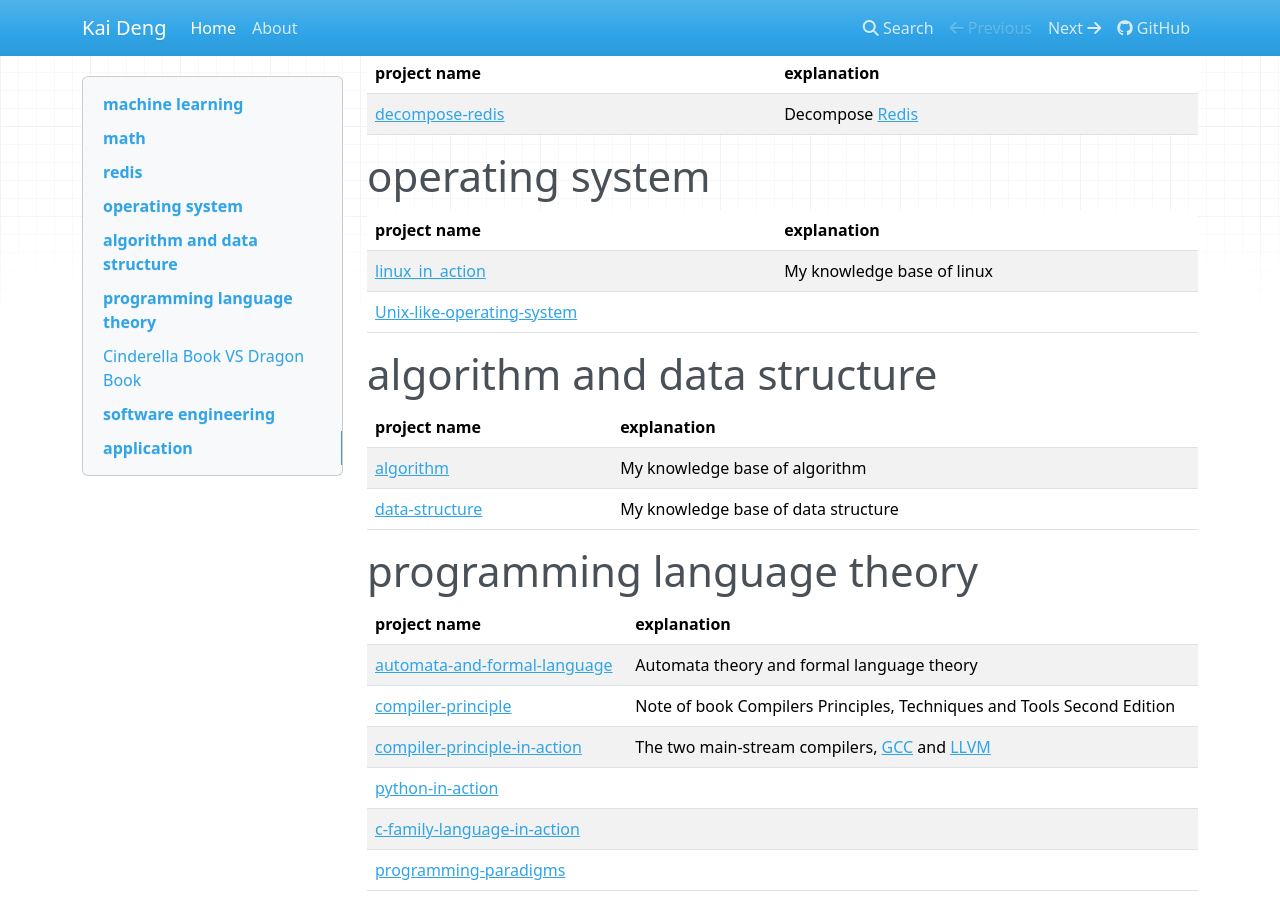
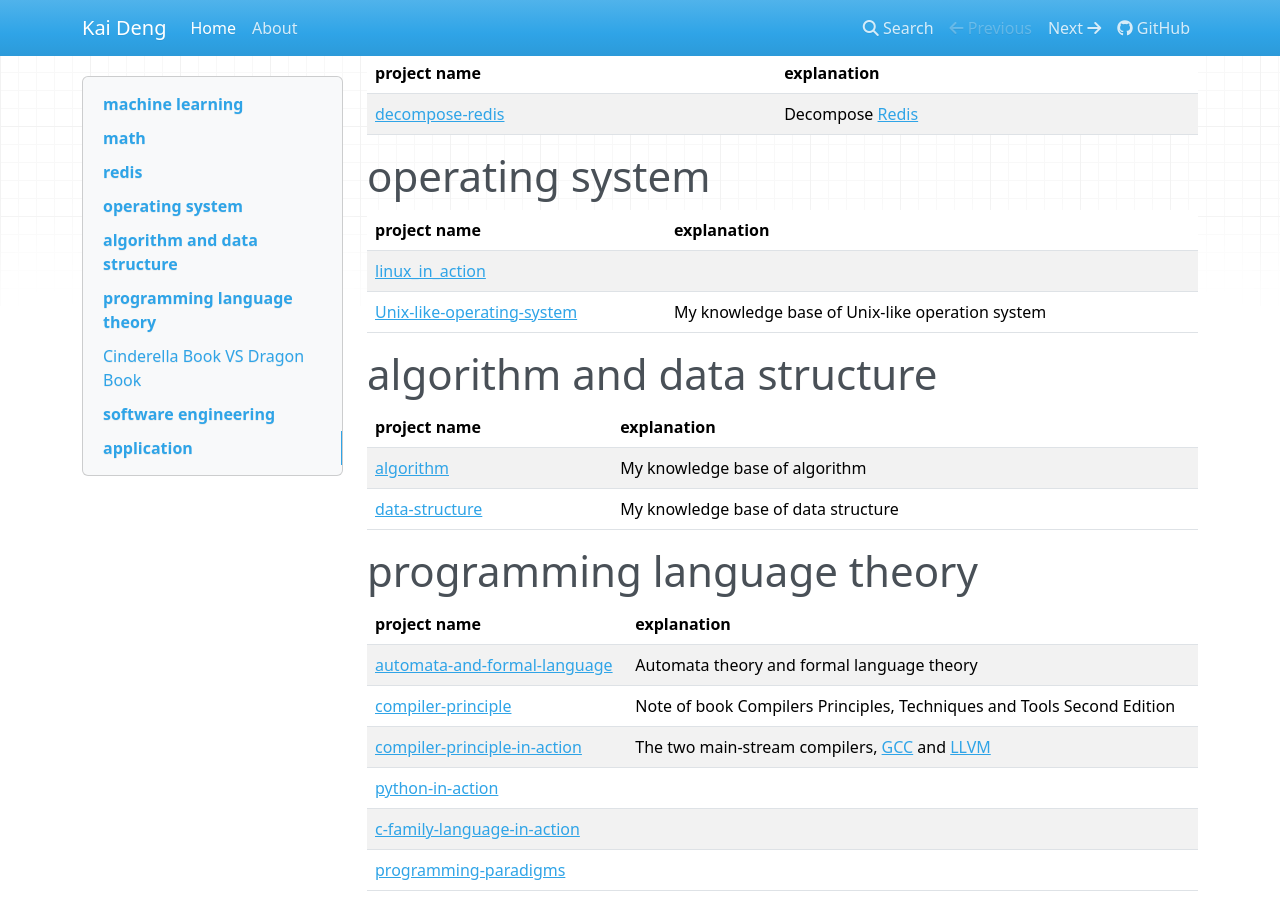
Before and after one commit to dengking/dengking.github.io, an MkDocs documentation site: the page built from source/docs/index.md, in a window 1280 px wide and 900 px high, scrolled down 1246 px. Built offline with MkDocs 1.6.1, drawn with Linux system fonts in a browser that asks for light colours; nearby versions of some CDN libraries.

Commit message:
Update index.md

```diff
--- a/source/docs/index.md
+++ b/source/docs/index.md
@@ -48,10 +48,10 @@ Below are some project that I created.
 
 # operating system
 
-| project name                                                 | explanation                |
-| ------------------------------------------------------------ | -------------------------- |
-| [linux_in_action](https://github.com/dengking/linux_in_action) | My knowledge base of linux |
-| [Unix-like-operating-system](https://github.com/dengking/Unix-like-operating-system) |                            |
+| project name                                                 | explanation                                     |
+| ------------------------------------------------------------ | ----------------------------------------------- |
+| [linux_in_action](https://github.com/dengking/linux_in_action) |                                                 |
+| [Unix-like-operating-system](https://github.com/dengking/Unix-like-operating-system) | My knowledge base of Unix-like operation system |
 
 
 
```
